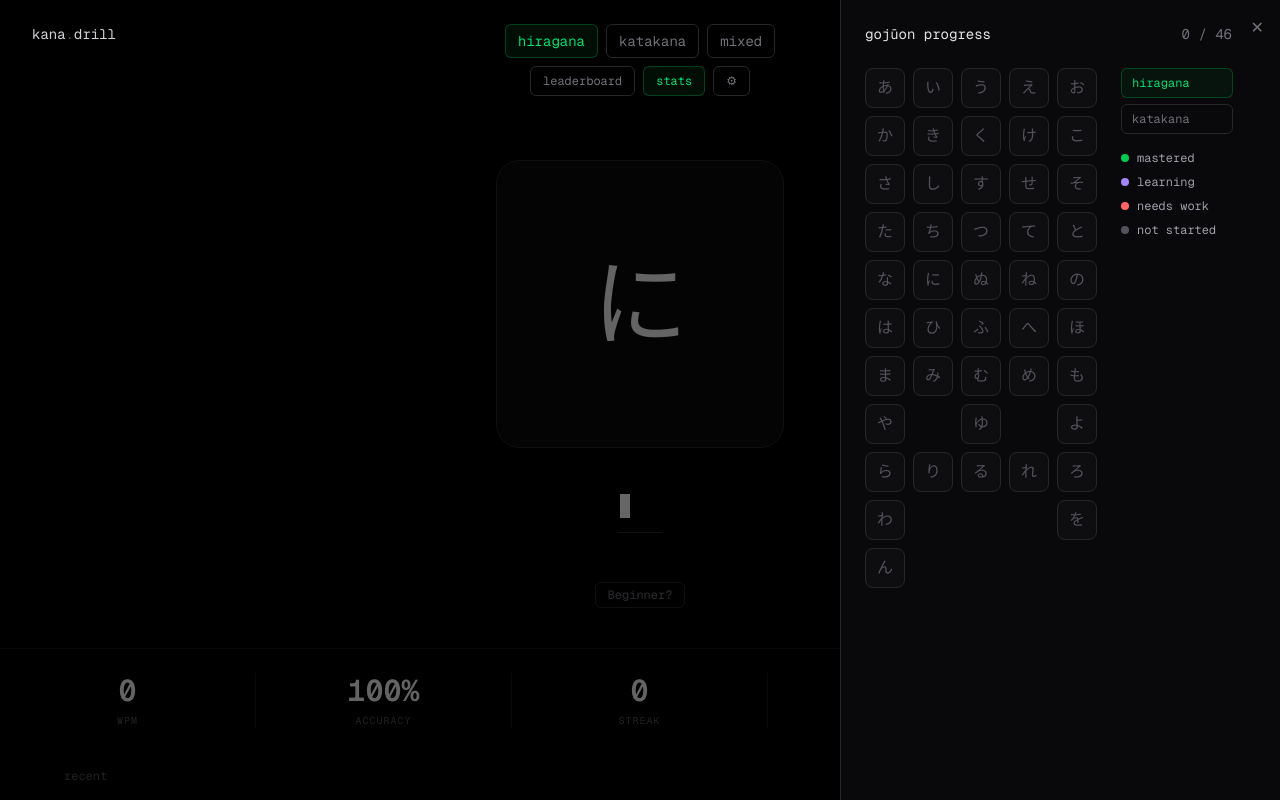
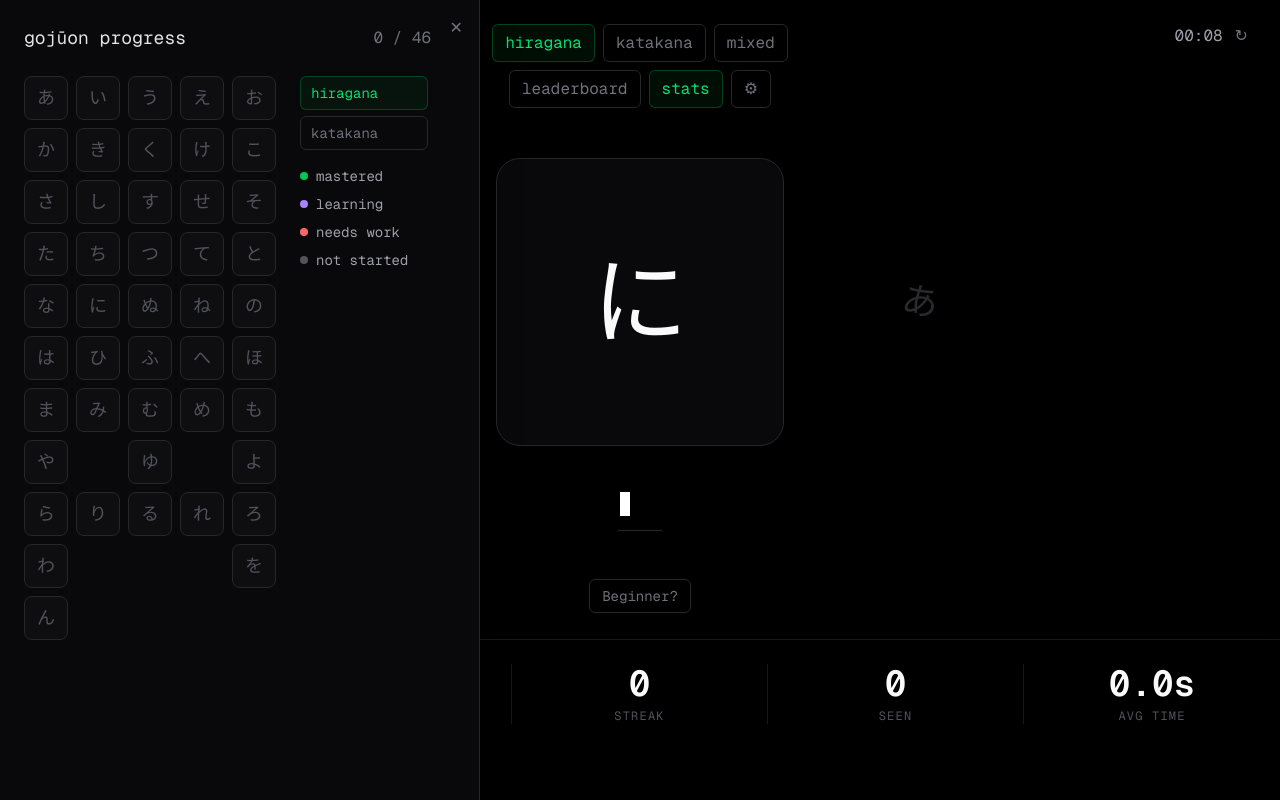
Before and after one commit to BreakableEggshell/Japanese-Kana-Learning, a Next.js app in the folder jp-learning/: page / in a window 1280 px wide. Both pictures are taken after a click on the button "stats". Built offline with nearby package versions, Linux system fonts and the light colour scheme.

Commit message:
feat: changes to leaderboard & stats

```diff
--- a/jp-learning/app/components/HiraganaQuiz.tsx
+++ b/jp-learning/app/components/HiraganaQuiz.tsx
@@ -7,7 +7,6 @@ import { HIRAGANA, KATAKANA, type KanaEntry } from "@/app/lib/kana";
 type Mode = "hiragana" | "katakana" | "mixed";
 type Script = "hiragana" | "katakana";
 type Result = "correct" | "wrong";
-type Panel = "leaderboard" | "stats" | null;
 type Mastery = "mastered" | "learning" | "needs-work" | "not-started";
 
 type HistoryItem = {
@@ -137,7 +136,8 @@ export default function HiraganaQuiz() {
 
   const [charStats, setCharStats] = useState<Record<string, CharStat>>({});
 
-  const [activePanel, setActivePanel] = useState<Panel>(null);
+  const [leaderboardOpen, setLeaderboardOpen] = useState(false);
+  const [statsOpen, setStatsOpen] = useState(false);
   const [statsScript, setStatsScript] = useState<Script>("hiragana");
   const [optionsOpen, setOptionsOpen] = useState(false);
 
@@ -325,7 +325,7 @@ export default function HiraganaQuiz() {
       }}
     >
       <header className="relative z-40 grid grid-cols-3 items-start px-8 py-6">
-        <div className="text-sm text-zinc-300">
+        <div className="text-base text-zinc-300">
           kana<span className="text-zinc-600">.</span>drill
         </div>
 
@@ -338,7 +338,7 @@ export default function HiraganaQuiz() {
                   e.stopPropagation();
                   if (m !== mode) setMode(m);
                 }}
-                className={`rounded-md border px-3 py-1.5 text-sm transition-colors ${
+                className={`rounded-md border px-3 py-1.5 text-base transition-colors ${
                   m === mode
                     ? "border-green-800/60 bg-green-950/30 text-green-400"
                     : "border-zinc-800 text-zinc-500 hover:text-zinc-300"
@@ -353,11 +353,10 @@ export default function HiraganaQuiz() {
             <button
               onClick={(e) => {
                 e.stopPropagation();
-                setOptionsOpen(false);
-                setActivePanel((p) => (p === "leaderboard" ? null : "leaderboard"));
+                setLeaderboardOpen((o) => !o);
               }}
-              className={`rounded-md border px-3 py-1.5 text-xs transition-colors ${
-                activePanel === "leaderboard"
+              className={`rounded-md border px-3 py-1.5 text-base transition-colors ${
+                leaderboardOpen
                   ? "border-green-800/60 bg-green-950/30 text-green-400"
                   : "border-zinc-800 text-zinc-500 hover:text-zinc-300"
               }`}
@@ -367,11 +366,10 @@ export default function HiraganaQuiz() {
             <button
               onClick={(e) => {
                 e.stopPropagation();
-                setOptionsOpen(false);
-                setActivePanel((p) => (p === "stats" ? null : "stats"));
+                setStatsOpen((o) => !o);
               }}
-              className={`rounded-md border px-3 py-1.5 text-xs transition-colors ${
-                activePanel === "stats"
+              className={`rounded-md border px-3 py-1.5 text-base transition-colors ${
+                statsOpen
                   ? "border-green-800/60 bg-green-950/30 text-green-400"
                   : "border-zinc-800 text-zinc-500 hover:text-zinc-300"
               }`}
@@ -385,10 +383,9 @@ export default function HiraganaQuiz() {
                 title="Options"
                 onClick={(e) => {
                   e.stopPropagation();
-                  setActivePanel(null);
                   setOptionsOpen((o) => !o);
                 }}
-                className={`rounded-md border px-3 py-1.5 text-xs transition-colors ${
+                className={`rounded-md border px-3 py-1.5 text-base transition-colors ${
                   optionsOpen
                     ? "border-green-800/60 bg-green-950/30 text-green-400"
                     : "border-zinc-800 text-zinc-500 hover:text-zinc-300"
@@ -400,9 +397,9 @@ export default function HiraganaQuiz() {
               {optionsOpen && (
                 <div
                   onClick={(e) => e.stopPropagation()}
-                  className="absolute top-full right-0 z-50 mt-2 w-48 rounded-md border border-zinc-800 bg-zinc-950 p-3 shadow-xl"
+                  className="absolute top-full right-0 z-50 mt-2 w-52 rounded-md border border-zinc-800 bg-zinc-950 p-3 shadow-xl"
                 >
-                  <label className="flex items-center gap-1.5 text-xs text-zinc-400 select-none">
+                  <label className="flex items-center gap-2 text-sm text-zinc-400 select-none">
                     <input
                       type="checkbox"
                       checked={skipAnimation}
@@ -415,7 +412,7 @@ export default function HiraganaQuiz() {
                     href={BUG_REPORT_URL}
                     target="_blank"
                     rel="noopener noreferrer"
-                    className="mt-3 block text-xs text-zinc-400 transition-colors hover:text-zinc-200"
+                    className="mt-3 block text-sm text-zinc-400 transition-colors hover:text-zinc-200"
                   >
                     report a bug
                   </a>
@@ -425,7 +422,7 @@ export default function HiraganaQuiz() {
           </div>
         </div>
 
-        <div className="flex items-center justify-end gap-3 text-sm text-zinc-400">
+        <div className="flex items-center justify-end gap-3 text-base text-zinc-400">
           <span>{formatTime(elapsedSeconds)}</span>
           <button
             aria-label="Reset session"
@@ -526,7 +523,7 @@ export default function HiraganaQuiz() {
               </div>
 
               <p
-                className={`text-[11px] text-zinc-600 transition-opacity ${paused ? "opacity-100" : "opacity-0"}`}
+                className={`text-xs text-zinc-600 transition-opacity ${paused ? "opacity-100" : "opacity-0"}`}
               >
                 statistics paused
               </p>
@@ -534,7 +531,7 @@ export default function HiraganaQuiz() {
               <Link
                 href="/beginner"
                 onClick={(e) => e.stopPropagation()}
-                className={`rounded-md border px-3 py-1 text-xs text-zinc-500 transition-colors hover:border-zinc-700 hover:text-zinc-300 ${
+                className={`rounded-md border px-3 py-1.5 text-sm text-zinc-500 transition-colors hover:border-zinc-700 hover:text-zinc-300 ${
                   beginnerGlow ? "animate-beginner-glow" : "border-zinc-800"
                 }`}
               >
@@ -554,11 +551,11 @@ export default function HiraganaQuiz() {
       </div>
 
       <div className="flex items-center gap-3 overflow-x-auto px-16 py-4">
-        <span className="shrink-0 text-xs text-zinc-600">recent</span>
+        <span className="shrink-0 text-sm text-zinc-600">recent</span>
         {history.map((h) => (
           <div
             key={h.key}
-            className={`flex shrink-0 items-center gap-1.5 rounded-md border px-2.5 py-1.5 text-xs ${
+            className={`flex shrink-0 items-center gap-1.5 rounded-md border px-2.5 py-1.5 text-sm ${
               h.result === "correct"
                 ? "border-green-900/60 bg-green-950/40 text-green-400"
                 : h.result === "wrong"
@@ -573,28 +570,33 @@ export default function HiraganaQuiz() {
       </div>
 
       <div
-        className={`fixed inset-0 z-30 bg-black/60 transition-opacity duration-300 ${
-          activePanel ? "opacity-100" : "pointer-events-none opacity-0"
+        className={`fixed inset-y-0 left-0 z-50 w-[480px] max-w-[90vw] border-r border-zinc-800 bg-zinc-950 shadow-2xl transition-transform duration-300 ${
+          statsOpen ? "translate-x-0" : "pointer-events-none -translate-x-full"
         }`}
-        onClick={() => setActivePanel(null)}
-      />
-      <div
-        className={`fixed inset-y-0 right-0 z-50 w-[440px] max-w-[90vw] border-l border-zinc-800 bg-zinc-950 shadow-2xl transition-transform duration-300 ${
-          activePanel ? "translate-x-0" : "pointer-events-none translate-x-full"
-        }`}
-        onClick={(e) => e.stopPropagation()}
       >
         <button
-          aria-label="Close panel"
-          onClick={() => setActivePanel(null)}
+          aria-label="Close stats"
+          onClick={() => setStatsOpen(false)}
           className="absolute top-4 right-4 text-zinc-500 transition-colors hover:text-zinc-300"
         >
           ✕
         </button>
-        {activePanel === "leaderboard" && <LeaderboardPanel />}
-        {activePanel === "stats" && (
-          <StatsPanel charStats={charStats} script={statsScript} onScriptChange={setStatsScript} />
-        )}
+        <StatsPanel charStats={charStats} script={statsScript} onScriptChange={setStatsScript} />
+      </div>
+
+      <div
+        className={`fixed inset-y-0 right-0 z-50 w-[480px] max-w-[90vw] border-l border-zinc-800 bg-zinc-950 shadow-2xl transition-transform duration-300 ${
+          leaderboardOpen ? "translate-x-0" : "pointer-events-none translate-x-full"
+        }`}
+      >
+        <button
+          aria-label="Close leaderboard"
+          onClick={() => setLeaderboardOpen(false)}
+          className="absolute top-4 right-4 text-zinc-500 transition-colors hover:text-zinc-300"
+        >
+          ✕
+        </button>
+        <LeaderboardPanel />
       </div>
     </div>
   );
@@ -603,8 +605,8 @@ export default function HiraganaQuiz() {
 function Stat({ value, label }: { value: string | number; label: string }) {
   return (
     <div className="flex flex-col items-center gap-1">
-      <span className="text-3xl font-semibold text-zinc-50">{value}</span>
-      <span className="text-[10px] tracking-widest text-zinc-600 uppercase">{label}</span>
+      <span className="text-4xl font-semibold text-zinc-50">{value}</span>
+      <span className="text-xs tracking-widest text-zinc-600 uppercase">{label}</span>
     </div>
   );
 }
@@ -612,8 +614,8 @@ function Stat({ value, label }: { value: string | number; label: string }) {
 function LeaderboardPanel() {
   return (
     <div className="flex h-full flex-col p-6 font-mono text-zinc-50">
-      <h2 className="mb-6 text-sm text-zinc-200">leaderboard</h2>
-      <div className="flex flex-1 items-center justify-center text-center text-xs text-zinc-600">
+      <h2 className="mb-6 text-lg text-zinc-200">leaderboard</h2>
+      <div className="flex flex-1 items-center justify-center px-6 text-center text-sm text-zinc-600">
         No scores yet — be the first to set a record!
       </div>
     </div>
@@ -635,8 +637,8 @@ function StatsPanel({
   return (
     <div className="flex h-full flex-col p-6 font-mono text-zinc-50">
       <div className="mb-6 flex items-center justify-between pr-6">
-        <h2 className="text-sm text-zinc-200">gojūon progress</h2>
-        <span className="text-sm text-zinc-500">
+        <h2 className="text-lg text-zinc-200">gojūon progress</h2>
+        <span className="text-base text-zinc-500">
           {masteredCount} / {source.length}
         </span>
       </div>
@@ -646,11 +648,11 @@ function StatsPanel({
           {GOJUON_ROWS.flatMap((row, ri) =>
             row.map((idx, ci) =>
               idx === null ? (
-                <div key={`${ri}-${ci}`} className="h-10 w-10" />
+                <div key={`${ri}-${ci}`} className="h-11 w-11" />
               ) : (
                 <div
                   key={`${ri}-${ci}`}
-                  className={`flex h-10 w-10 items-center justify-center rounded-lg border text-base ${masteryClasses(
+                  className={`flex h-11 w-11 items-center justify-center rounded-lg border text-lg ${masteryClasses(
                     getMastery(charStats[source[idx].char])
                   )}`}
                 >
@@ -661,13 +663,13 @@ function StatsPanel({
           )}
         </div>
 
-        <div className="flex w-28 shrink-0 flex-col gap-4">
+        <div className="flex w-32 shrink-0 flex-col gap-4">
           <div className="flex flex-col gap-1.5">
             {(["hiragana", "katakana"] as const).map((s) => (
               <button
                 key={s}
                 onClick={() => onScriptChange(s)}
-                className={`rounded-md border px-2.5 py-1.5 text-left text-xs transition-colors ${
+                className={`rounded-md border px-2.5 py-1.5 text-left text-sm transition-colors ${
                   s === script
                     ? "border-green-800/60 bg-green-950/30 text-green-400"
                     : "border-zinc-800 text-zinc-500 hover:text-zinc-300"
@@ -678,7 +680,7 @@ function StatsPanel({
             ))}
           </div>
 
-          <div className="flex flex-col gap-2 text-xs text-zinc-400">
+          <div className="flex flex-col gap-2 text-sm text-zinc-400">
             {MASTERY_LEGEND.map((l) => (
               <div key={l.key} className="flex items-center gap-2">
                 <span className={`h-2 w-2 rounded-full ${l.dot}`} />
```
